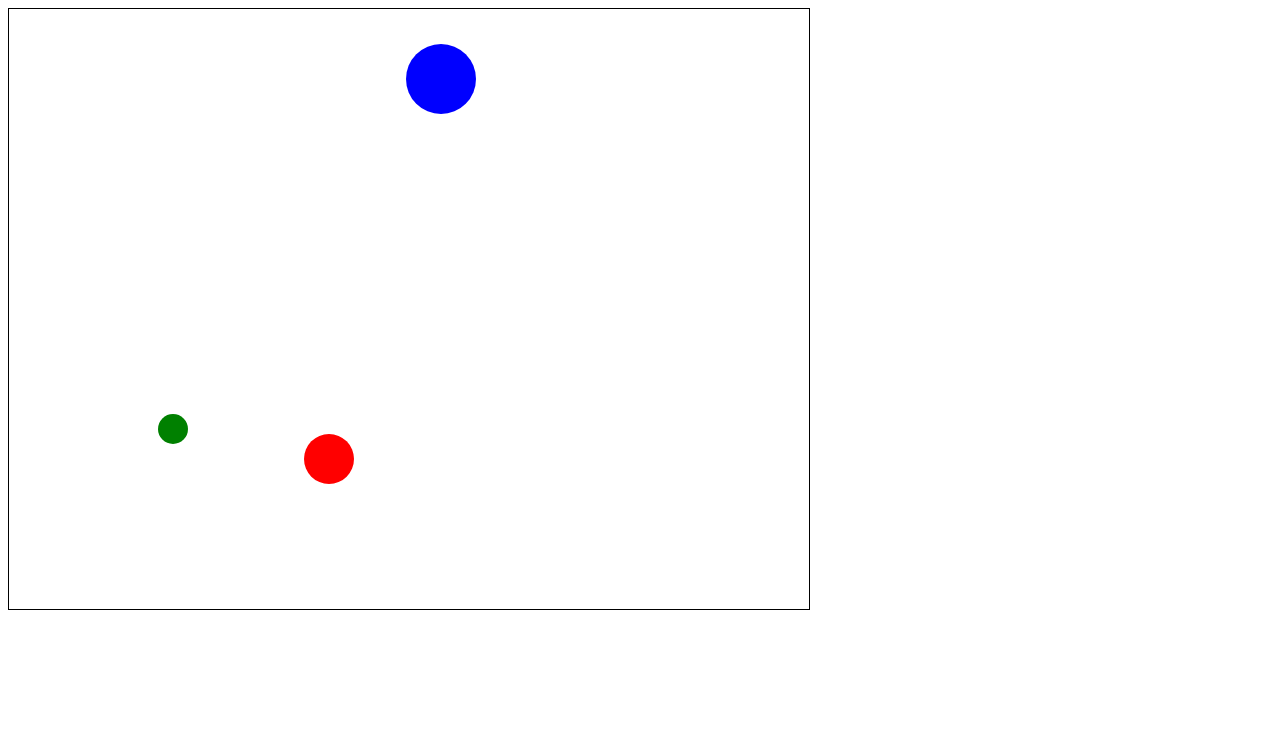
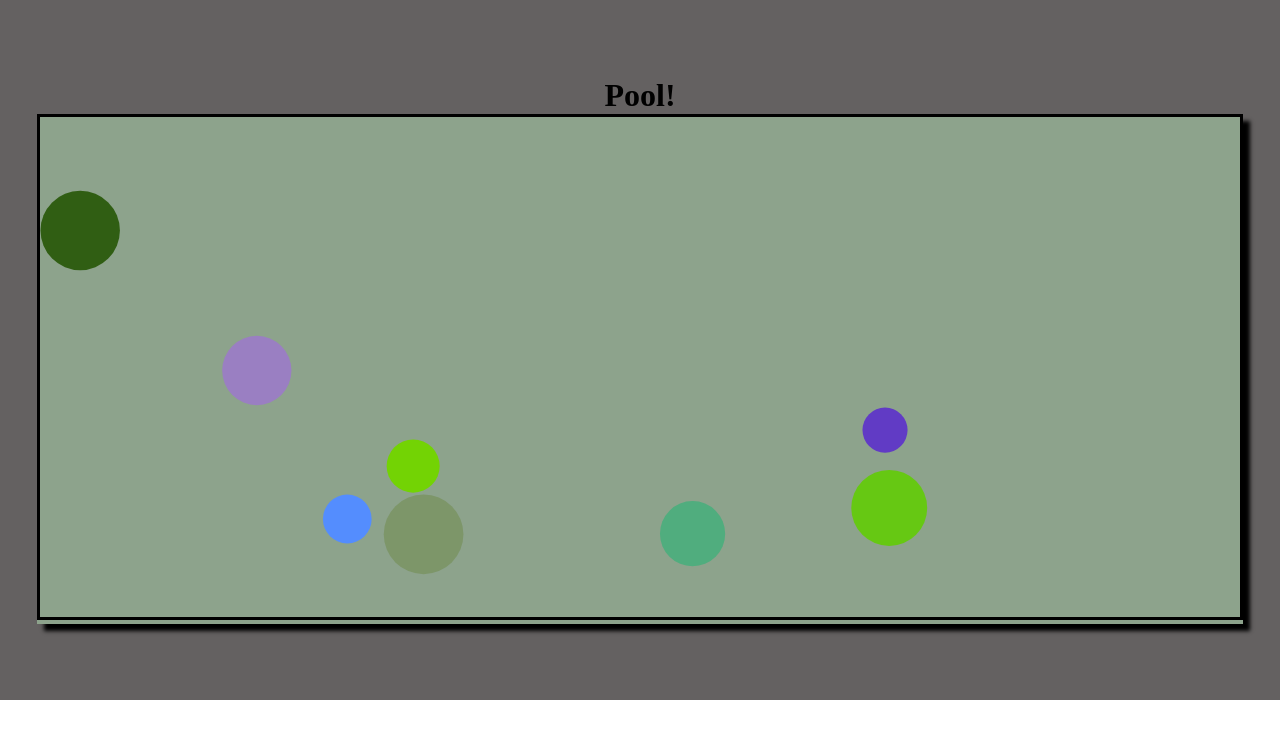
Before and after one commit to nikitaShakhbazyan/ReactCanvas, a React (Create React App) app in the folder my-app/: page / in a window 1280 px wide. Shown: the top 738 px of the page. Built offline with nearby package versions, Linux system fonts and the light colour scheme.

Commit message:
fixed styles and added some features

```diff
--- a/my-app/src/App.tsx
+++ b/my-app/src/App.tsx
@@ -1,17 +1,23 @@
 import React from 'react';
 import Canvas from './Canvas';
+import './main.css'
+function App() {
+  const canvasWidth = 1200;
+  const canvasHeight = 500;
+  const radius = 50;
 
-function App() {
-  const canvasWidth = 800;
-  const canvasHeight = 600;
-  const balls = [
-    { x: 320, y: 450, radius: 25, color: 'red', dx: 0, dy: 0 },
-    { x: 432, y: 70, radius: 35, color: 'blue', dx: 0, dy: 0 },
-    { x: 164, y: 420, radius: 15, color: 'green', dx: 0, dy: 0 },
-  ];
+  const balls = Array.from({ length: 8 }, () => ({
+    x: Math.random() * (canvasWidth - 2 * radius) + radius,
+    y: Math.random() * (canvasHeight - 2 * radius) + radius,
+    radius: Math.random() * 20 + 20,
+    color: `rgb(${Math.random() * 255},${Math.random() * 255},${Math.random() * 255})`,
+    dx: Math.random() * 4 - 2,
+    dy: Math.random() * 4 - 2,
+  }));
 
   return (
     <div className="App">
+      <h1>Pool!</h1>
       <Canvas width={canvasWidth} height={canvasHeight} balls={balls} />
     </div>
   );
--- a/my-app/src/Canvas.tsx
+++ b/my-app/src/Canvas.tsx
@@ -1,4 +1,6 @@
 import React, { useRef, useEffect, useState } from 'react';
+import './main.css'
+
 
 interface Ball {
   x: number;
@@ -81,26 +83,46 @@ const Canvas: React.FC<CanvasProps> = ({ width, height, balls }) => {
   }, [balls]);
 
   const handleMouseMove = (e: React.MouseEvent<HTMLCanvasElement>) => {
-    setMousePos({ x: e.nativeEvent.offsetX, y: e.nativeEvent.offsetY });
+    const mouseX = e.nativeEvent.offsetX;
+    const mouseY = e.nativeEvent.offsetY;
+
+    balls.forEach(ball => {
+      const dx = mouseX - ball.x;
+      const dy = mouseY - ball.y;
+      const distance = Math.sqrt(dx * dx + dy * dy);
+
+      if (distance < ball.radius) {
+        const pushForce = 0.3;
+        ball.dx -= dx * pushForce;
+        ball.dy -= dy * pushForce;
+      }
+    });
   };
+
 
   const handleMouseUp = () => {
     setMousePos(null);
   };
 
   const handleMouseDown = (e: React.MouseEvent<HTMLCanvasElement>) => {
-    const newBall = {
-      x: e.nativeEvent.offsetX,
-      y: e.nativeEvent.offsetY,
-      radius: Math.random() * 20 + 10,
-      color: `rgb(${Math.random() * 255},${Math.random() * 255},${Math.random() * 255})`,
-      dx: Math.random() * 4 - 2,
-      dy: Math.random() * 4 - 2,
-    };
-    balls.push(newBall);
+    const clickX = e.nativeEvent.offsetX;
+    const clickY = e.nativeEvent.offsetY;
+
+    balls.forEach(ball => {
+      const dx = clickX - ball.x;
+      const dy = clickY - ball.y;
+      const distance = Math.sqrt(dx * dx + dy * dy);
+
+      if (distance < ball.radius) {
+        const pushForce = 1;
+        ball.dx += dx * pushForce;
+        ball.dy += dy * pushForce;
+      }
+    });
   };
 
   return (
+    <div className='canvasDiv'>
     <canvas
       ref={canvasRef}
       width={width}
@@ -108,8 +130,9 @@ const Canvas: React.FC<CanvasProps> = ({ width, height, balls }) => {
       onMouseMove={handleMouseMove}
       onMouseDown={handleMouseDown}
       onMouseUp={handleMouseUp}
-      style={{ border: '1px solid black' }}
+      style={{ border: '3px solid black' }}
     />
+    </div>
   );
 };
 
--- /dev/null
+++ b/my-app/src/main.css
@@ -0,0 +1,15 @@
+* {
+    margin: 0;
+}
+.App {
+    display: flex;
+    justify-content: center;
+    align-items: center;
+    background-color: rgb(100, 97, 97);
+    flex-direction: column;
+    height: 700px;
+}
+.canvasDiv {
+    background-color: rgba(152, 180, 152, 0.8);
+    box-shadow: 7px 7px 4px black;
+}
```
Also changed, not shown: my-app/src/ColorPicker.tsx (added, +21 -0 lines).
